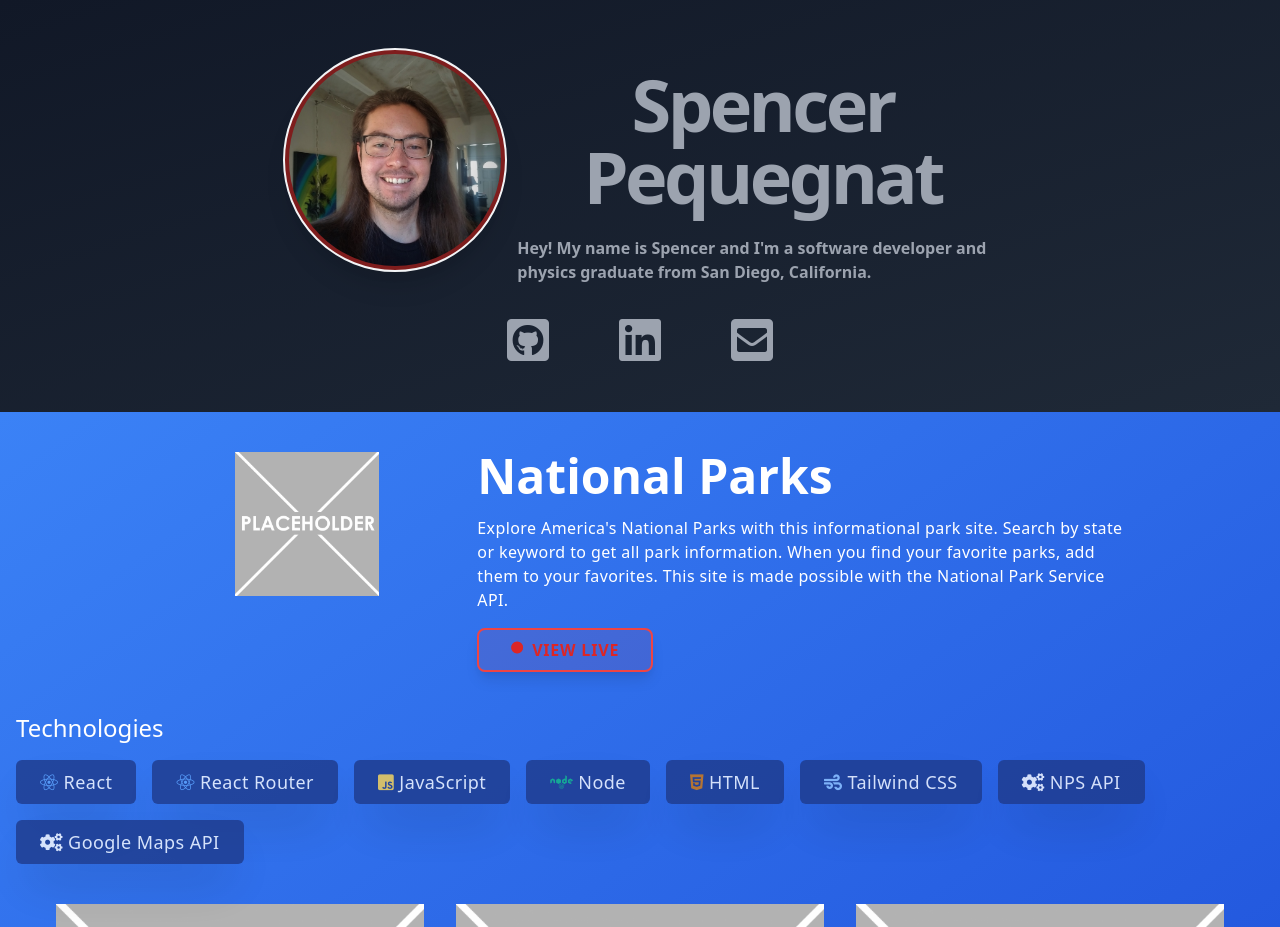
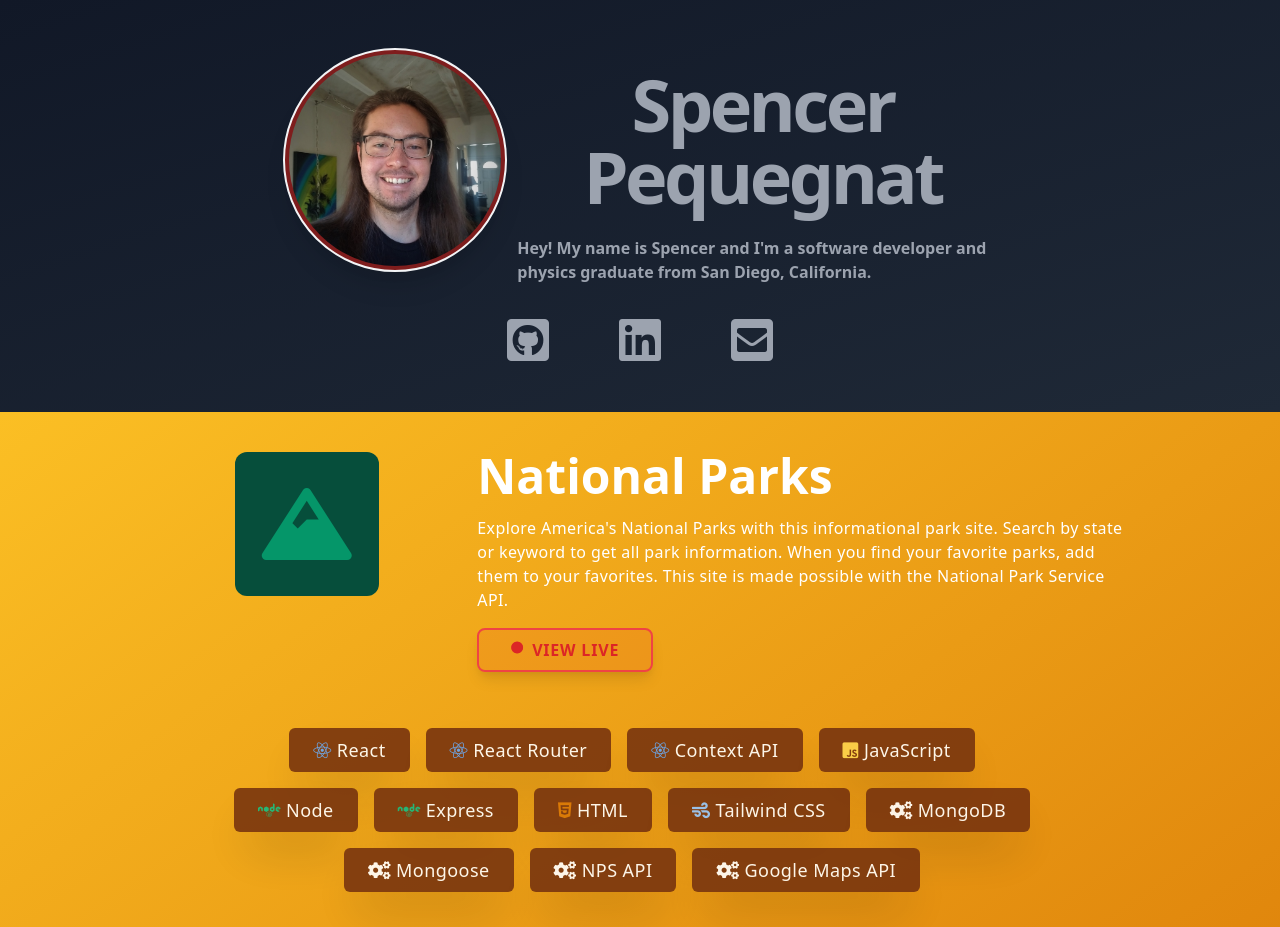
Before and after one commit to spenpeq-cav/portfolio, a website built with Vite: page index.html in a window 1280 px wide. Shown: the top 927 px of the page. Built offline with nearby package versions, Linux system fonts and the light colour scheme; files whose address does not match are found by name.

Commit message:
Edit tech tags, edit projects

```diff
--- a/css/tailwind.css
+++ b/css/tailwind.css
@@ -28,7 +28,7 @@
     }
 
     .tech-labels {
-        @apply mr-4 mb-4 px-6 py-2 opacity-80 text-white rounded-md tracking-wide shadow-2xl drop-shadow-2xl text-lg
+        @apply mr-4 mb-4 px-6 py-2 opacity-90 text-white rounded-md tracking-wide shadow-2xl drop-shadow-2xl text-lg
     }
 
 }
--- a/index.html
+++ b/index.html
@@ -25,15 +25,16 @@
         </div>
     </div>
 
-    <div class="bg-gradient-to-tl from-blue-700 to-blue-500">
+    <div class="bg-gradient-to-tl from-yellow-600 to-yellow-400">
         <div class="grid grid-cols-3 gap-2 px-8 py-10 xl:px-36">
-            <img class="w-24 h-24 col-span-1 mx-auto md:w-36 md:h-36" src="img/placeholder.png" />
+            <!-- <img class="w-24 h-24 col-span-1 mx-auto md:w-36 md:h-36" src="img/placeholder.png" /> -->
+            <i class="fas fa-mountain flex flex-col bg-green-900 rounded-xl text-green-600 text-center text-5xl md:text-7xl justify-center w-24 h-24 col-span-1 mx-auto md:w-36 md:h-36 "></i>
             <div class="col-span-2">
                 <h1 class="text-white text-gradient-to-tl from-blue-700 to-blue-500 text-5xl font-bold flex">National Parks</h1>
                 <p class="text-white tracking-wide py-4 text-left">Explore America's National Parks with this informational park site. Search by state or keyword to get all park information.
                     When you find your favorite parks, add them to your favorites. This site is made possible with the National Park Service API.
                 </p>
-                <a class="btn btn-live" href="#">
+                <a class="btn btn-live" href="https://national-parks-spencer.herokuapp.com/">
                     <span class="flex">
                         <i class="fas fa-circle fa-xs absolute inline-flex animate-ping opacity-80 mt-1"></i>
                         <i class="fas fa-circle fa-xs relative inline-flex top-1"></i>
@@ -42,17 +43,20 @@
                 </a>
             </div>
         </div>
-        <div class="px-4">
-            <h2 class="text-white text-2xl">Technologies</h2>
-            <ui class="list-none flex flex-wrap py-4">
-                <li class="bg-blue-900 tech-labels"><i class="fab fa-react text-blue-400"></i> React</li>
-                <li class="bg-blue-900 tech-labels"><i class="fab fa-react text-blue-400"></i> React Router</li>
-                <li class="bg-blue-900 tech-labels"><i class="fab fa-js-square text-yellow-300"></i> JavaScript</li>
-                <li class="bg-blue-900 tech-labels"><i class="fab fa-node text-green-500"></i> Node</li>
-                <li class="bg-blue-900 tech-labels"><i class="fab fa-html5 text-yellow-600"></i> HTML</li>
-                <li class="bg-blue-900 tech-labels"><i class="fas fa-wind text-blue-300"></i> Tailwind CSS</li>
-                <li class="bg-blue-900 tech-labels"><i class="fas fa-cogs"></i> NPS API</li>
-                <li class="bg-blue-900 tech-labels"><i class="fas fa-cogs"></i> Google Maps API</li>
+        <div class="lg:px-56">
+            <ui class="list-none flex flex-wrap py-4 justify-center">
+                <li class="bg-yellow-900 tech-labels"><i class="fab fa-react text-blue-400"></i> React</li>
+                <li class="bg-yellow-900 tech-labels"><i class="fab fa-react text-blue-400"></i> React Router</li>
+                <li class="bg-yellow-900 tech-labels"><i class="fab fa-react text-blue-400"></i> Context API</li>
+                <li class="bg-yellow-900 tech-labels"><i class="fab fa-js-square text-yellow-300"></i> JavaScript</li>
+                <li class="bg-yellow-900 tech-labels"><i class="fab fa-node text-green-500"></i> Node</li>
+                <li class="bg-yellow-900 tech-labels"><i class="fab fa-node text-green-500"></i> Express</li>
+                <li class="bg-yellow-900 tech-labels"><i class="fab fa-html5 text-yellow-600"></i> HTML</li>
+                <li class="bg-yellow-900 tech-labels"><i class="fas fa-wind text-blue-300"></i> Tailwind CSS</li>
+                <li class="bg-yellow-900 tech-labels"><i class="fas fa-cogs"></i> MongoDB</li>
+                <li class="bg-yellow-900 tech-labels"><i class="fas fa-cogs"></i> Mongoose</li>
+                <li class="bg-yellow-900 tech-labels"><i class="fas fa-cogs"></i> NPS API</li>
+                <li class="bg-yellow-900 tech-labels"><i class="fas fa-cogs"></i> Google Maps API</li>
             </ui>
         </div>
         <div class="flex flex-wrap justify-center">
@@ -62,7 +66,7 @@
         </div>
     </div>
 
-    <div class="bg-gradient-to-tl from-gray-500 to-gray-700">
+    <div class="bg-gradient-to-tl from-blue-500 to-blue-700">
         <div class="grid grid-cols-3 gap-2 px-8 py-10 xl:px-36">
             <img class="w-24 h-24 col-span-1 mx-auto md:w-auto md:h-36 lg:h-48" src="img/projectlogo2.png" />
             <div class="col-span-2">
@@ -78,8 +82,7 @@
             </div>
         </div>
         <div class="px-4">
-            <h2 class="text-white text-xl">Technologies</h2>
-            <ui class="list-none flex flex-wrap py-4">
+            <ui class="list-none flex flex-wrap py-4 justify-center">
                 <li class="bg-blue-900 tech-labels"><i class="fab fa-react text-blue-400"></i> React</li>
                 <li class="bg-blue-900 tech-labels"><i class="fab fa-react text-blue-400"></i> React Redux</li>
                 <li class="bg-blue-900 tech-labels"><i class="fab fa-react text-blue-400"></i> React Bootstrap</li>
@@ -104,7 +107,7 @@
         <div class="grid grid-cols-3 gap-2 px-8 py-10">
             <img class="w-36 h-36 col-span-1 mx-auto" src="img/placeholder.png" />
             <div class="col-span-2">
-                <h1 class="text-white text-5xl font-bold flex">Project Title</h1>
+                <h1 class="text-white text-5xl font-bold flex">CommunityOne</h1>
                 <p class="text-white tracking-wide py-4 text-justify">Lorem ipsum dolor sit amet, consectetur adipiscing elit. Aenean ultrices magna sit amet orci mollis, sit amet commodo nisl consectetur. Pellentesque a accumsan
                     risus. Cras et dolor placerat, malesuada mauris id, sollicitudin nisl. Nunc interdum, nisi sed egestas commodo, velit leo tincidunt.</p>
                 <a class="btn btn-live" href="#">
@@ -117,15 +120,14 @@
             </div>
         </div>
         <div class="px-4">
-            <h2 class="text-white text-xl">Technologies</h2>
-            <ui class="list-none flex flex-wrap py-4">
+            <ui class="list-none flex flex-wrap py-4 justify-center">
                 <li class="bg-indigo-700 tech-labels">React</li>
                 <li class="bg-indigo-700 tech-labels">React Router</li>
                 <li class="bg-indigo-700 tech-labels">JavaScript</li>
-                <li class="bg-indigo-700 tech-labels">HTML</li>
-                <li class="bg-indigo-700 tech-labels">Tailwind CSS</li>
-                <li class="bg-indigo-700 tech-labels">Tailwind CSS</li>
-                <li class="bg-indigo-700 tech-labels">Tailwind CSS</li>
+                <li class="bg-indigo-700 tech-labels">React Bootstrap</li>
+                <li class="bg-indigo-700 tech-labels">GraphQL</li>
+                <li class="bg-indigo-700 tech-labels">Strapi</li>
+                <li class="bg-indigo-700 tech-labels">Apollo Client</li>
             </ui>
         </div>
         <div class="flex flex-wrap justify-center">
```
